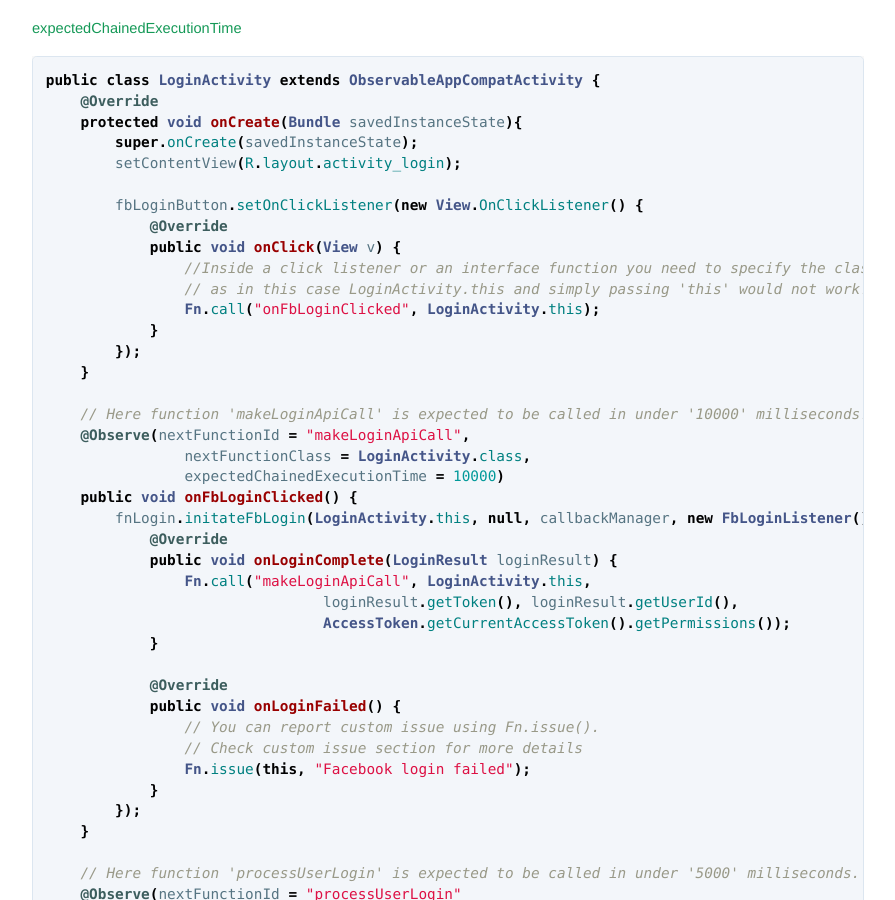
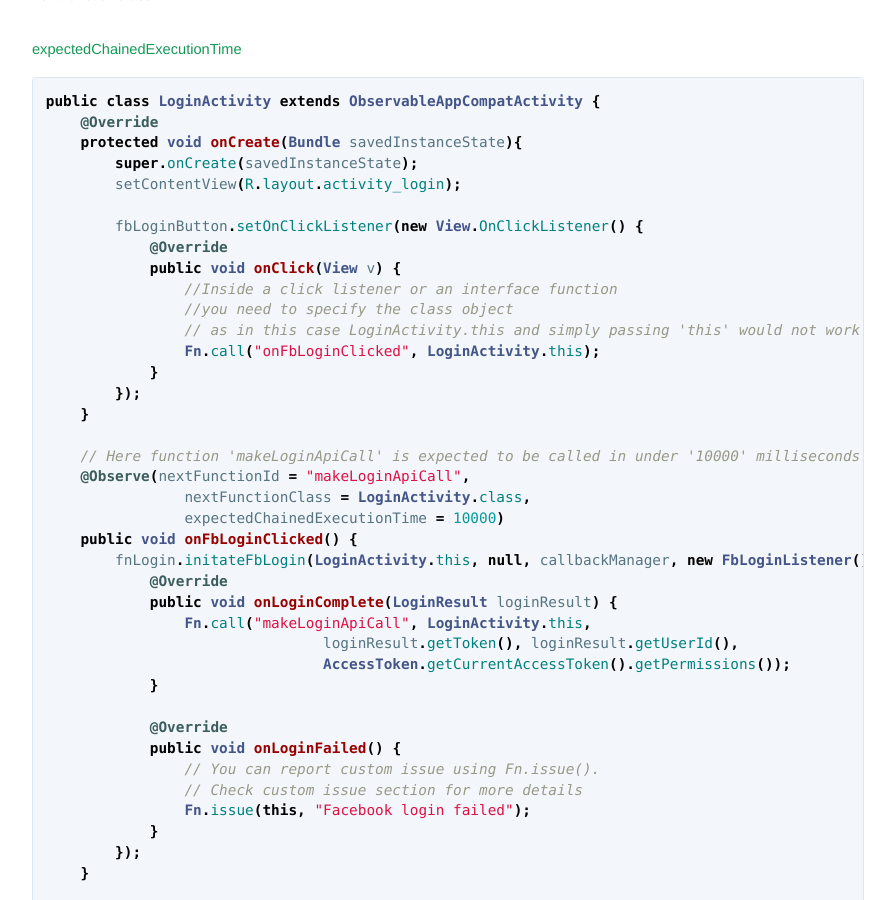
Before and after one commit to finotes/finotes.github.io, a Jekyll site: the page built from _posts/2018-01-19-android-java-docs.md, in a window 1280 px wide and 900 px high, scrolled down 10634 px. Shown: the whole window, without its empty margins (192-1087 px from the left). Built offline with Jekyll 4.4.1, drawn with Linux system fonts in a browser that asks for light colours; some web fonts are replaced.

````diff
--- a/_posts/2018-01-19-android-java-docs.md
+++ b/_posts/2018-01-19-android-java-docs.md
@@ -400,7 +400,8 @@ For static functions, pass corresponding .class instead of object in Fn.call() t
 ```java
 public void onHttpCallCompleted(JSONObject httpResponseJSONObject) {
 
-    long userTimestamp = (long) Fn.call("getUserTimestampFromJSON", DBUtils.class, httpResponseJSONObject);
+    long userTimestamp = (long) Fn.call("getUserTimestampFromJSON", DBUtils.class,
+    							httpResponseJSONObject);
 
 }
 
@@ -442,7 +443,8 @@ public class LoginActivity extends ObservableAppCompatActivity {
         fbLoginButton.setOnClickListener(new View.OnClickListener() {
             @Override
             public void onClick(View v) {
-                //Inside a click listener or an interface function you need to specify the class object
+                //Inside a click listener or an interface function
+		//you need to specify the class object
                 // as in this case LoginActivity.this and simply passing 'this' would not work.
                 Fn.call("onFbLoginClicked", LoginActivity.this);
             }
````
